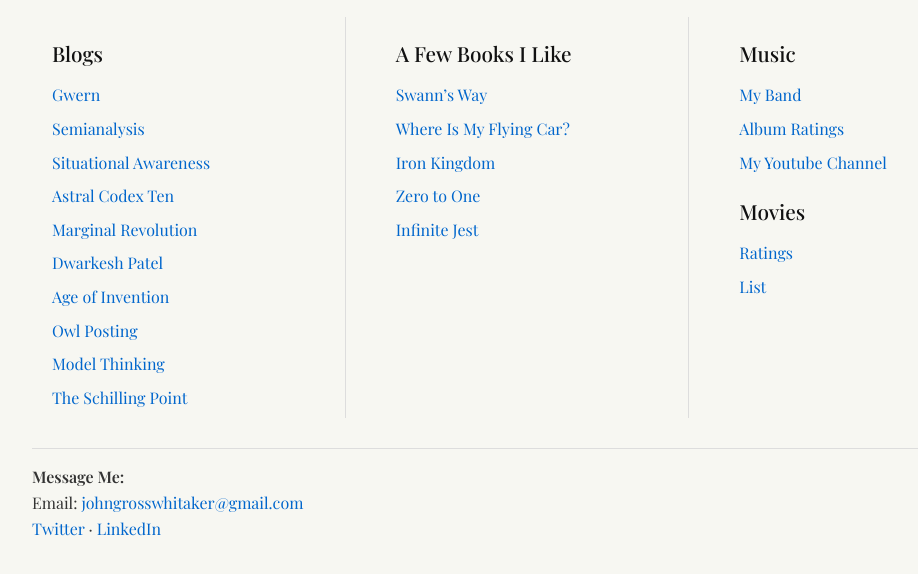
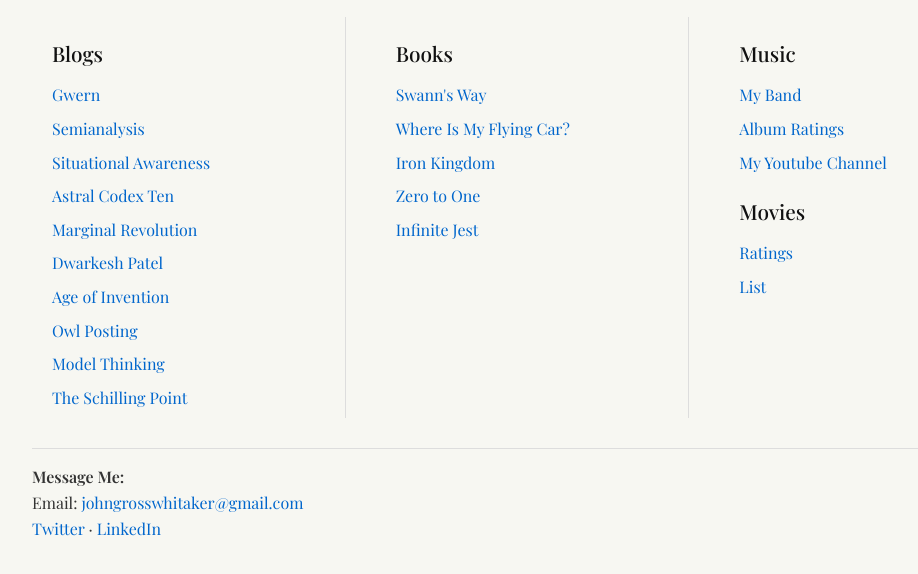
Before and after one commit to jack-GW/personal-site, a plain HTML site: page links/index.html in a window 1280 px wide. Shown: the part 168-742 px from the top of the page, without its empty margins (108-1026 px from the left). Drawn offline with nearby package versions, Linux system fonts and the light colour scheme.

Commit message:
whatever changes these are

```diff
--- a/links/index.html
+++ b/links/index.html
@@ -175,9 +175,9 @@
             </ul>
         </div>
         <div class="column">
-            <h3>A Few Books I Like</h3>
+            <h3>Books</h3>
             <ul class="link-list">
-                <ia><a href="https://www.nyrb.com/products/swanns-way">Swann’s Way</a><li></li>
+                <ia><a href="https://www.nyrb.com/products/swanns-way">Swann's Way</a><li></li>
                 <ia><a href="https://press.stripe.com/where-is-my-flying-car">Where Is My Flying Car?</a><li></li>
                 <ia><a href="https://www.goodreads.com/book/show/4999.Iron_Kingdom">Iron Kingdom</a><li>
                 <li><a href="https://en.wikipedia.org/wiki/Zero_to_One">Zero to One</a></li>
```
